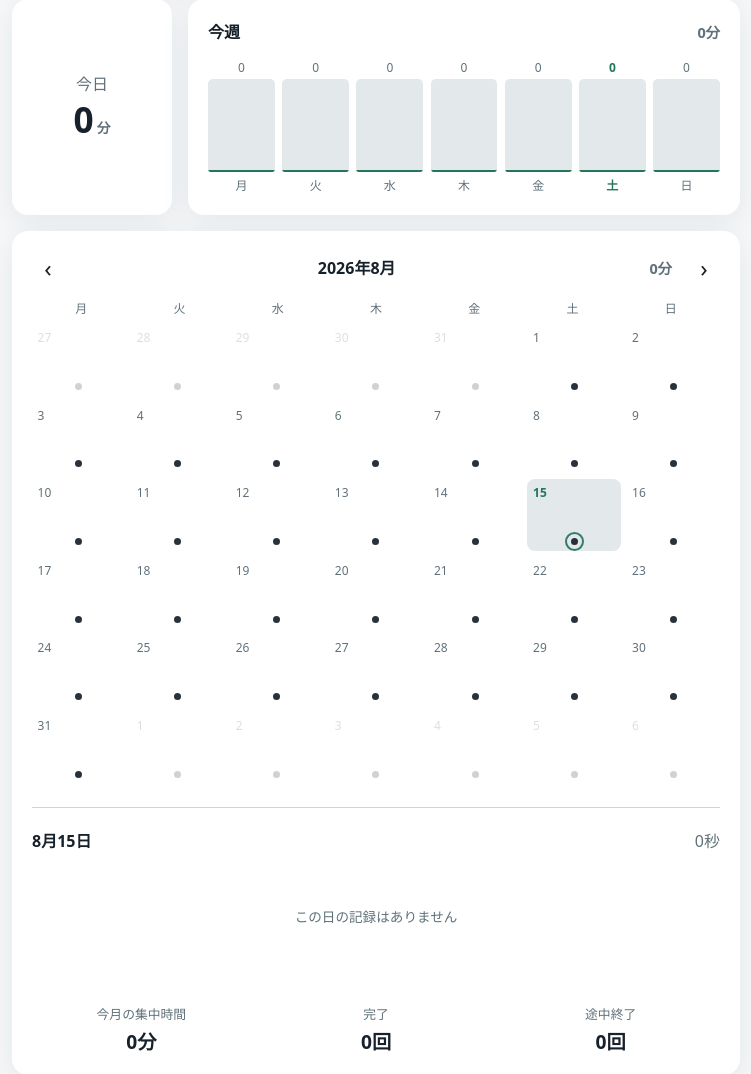
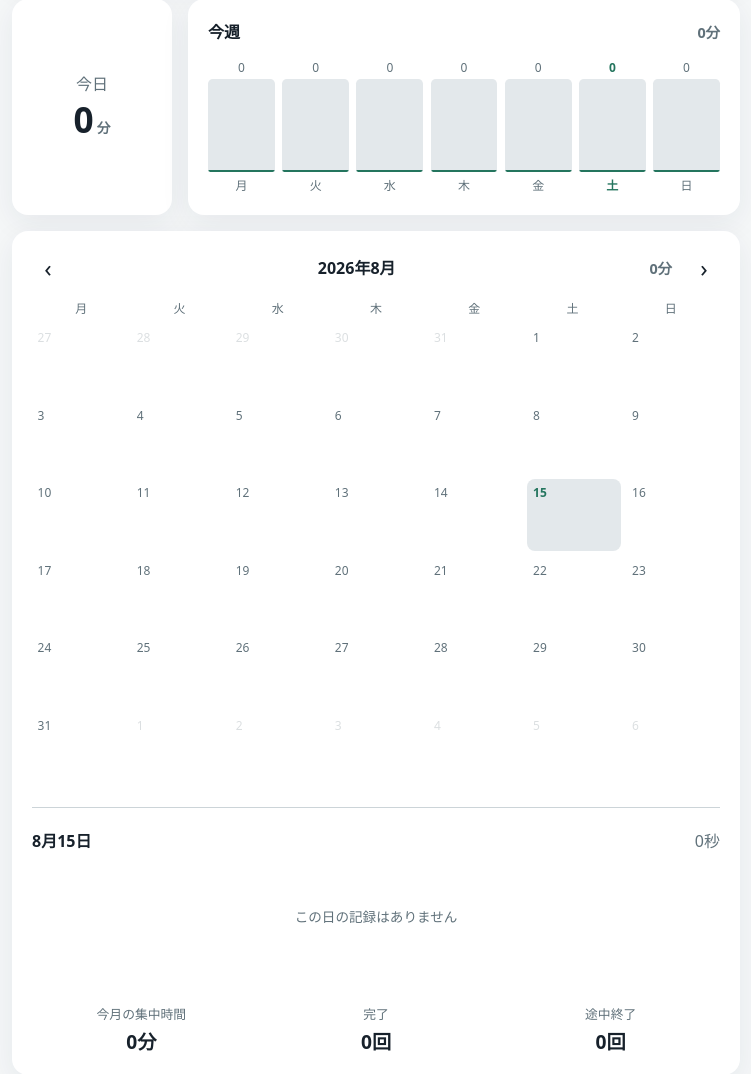
Before and after one commit to shogogoto/web-timer, a FastAPI app: page / in a window 1280 px wide. Shown: the part 621-1695 px from the top of the page, without its empty margins (264-1015 px from the left). Run offline with FastAPI, Linux system fonts and the light colour scheme; the visitor is signed in with stand-in values (Sample User, id 1); tables that the repository leaves empty hold one stand-in row (values such as "Sample post").

Commit message:
Hide empty calendar activity markers

```diff
--- a/app/main.py
+++ b/app/main.py
@@ -189,6 +189,7 @@ def activity_summary(db: Session, user_id: int, now: datetime | None = None, tar
             "day": day.day,
             "date": day.isoformat(),
             "minutes": daily_seconds.get(day, 0) // 60,
+            "has_activity": daily_seconds.get(day, 0) > 0,
             "bubble_size": round(8 + (daily_seconds.get(day, 0) / month_max * 28)) if daily_seconds.get(day, 0) and month_max else 7,
             "in_month": day.month == month_start.month,
             "is_today": day == today,
--- a/app/templates/admin_user.html
+++ b/app/templates/admin_user.html
@@ -28,7 +28,7 @@
       <div class="calendar month-grid bubble-calendar">
         {% for week in activity.month_weeks %}{% for day in week %}
         <button type="button" @click="selectedDate='{{ day.date }}'" :class="{'selected':selectedDate==='{{ day.date }}'}" class="calendar-day{% if not day.in_month %} outside{% endif %}{% if day.is_today %} current{% endif %}"{% if not day.in_month %} disabled{% endif %} title="{{ day.day }}日: {{ day.minutes }}分">
-          <span class="day-number">{{ day.day }}</span><span class="activity-bubble" style="width:{{ day.bubble_size }}px;height:{{ day.bubble_size }}px"></span>
+          <span class="day-number">{{ day.day }}</span>{% if day.has_activity %}<span class="activity-bubble" style="width:{{ day.bubble_size }}px;height:{{ day.bubble_size }}px"></span>{% endif %}
         </button>
         {% endfor %}{% endfor %}
       </div>
--- a/app/templates/timer.html
+++ b/app/templates/timer.html
@@ -50,7 +50,7 @@
       <div class="calendar month-grid bubble-calendar">
         {% for week in activity.month_weeks %}{% for day in week %}
         <button type="button" @click="selectedDate='{{ day.date }}'" :class="{'selected':selectedDate==='{{ day.date }}'}" class="calendar-day{% if not day.in_month %} outside{% endif %}{% if day.is_today %} current{% endif %}"{% if not day.in_month %} disabled{% endif %} title="{{ day.day }}日: {{ day.minutes }}分">
-          <span class="day-number">{{ day.day }}</span><span class="activity-bubble" style="width:{{ day.bubble_size }}px;height:{{ day.bubble_size }}px"></span>
+          <span class="day-number">{{ day.day }}</span>{% if day.has_activity %}<span class="activity-bubble" style="width:{{ day.bubble_size }}px;height:{{ day.bubble_size }}px"></span>{% endif %}
         </button>
         {% endfor %}{% endfor %}
       </div>
```
Also changed, not shown: tests/test_activity.py (+2 -0 lines).
